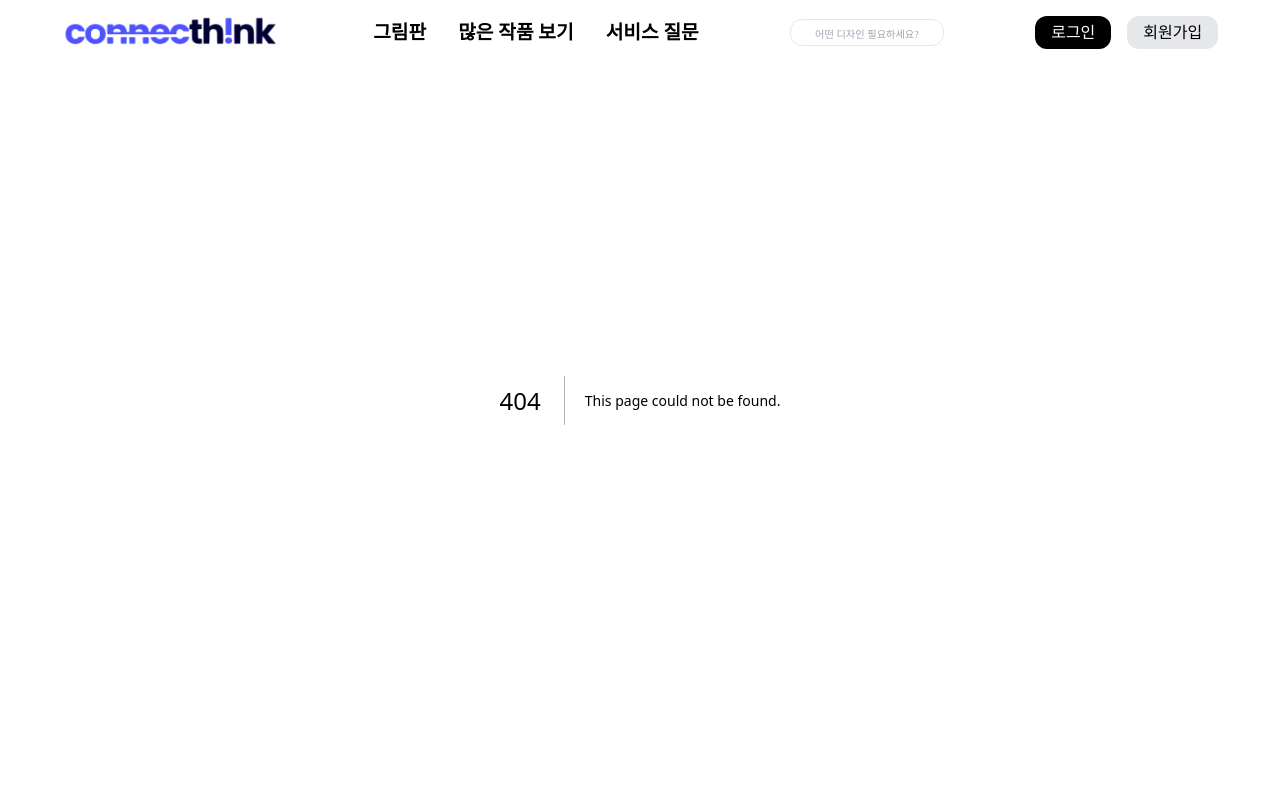
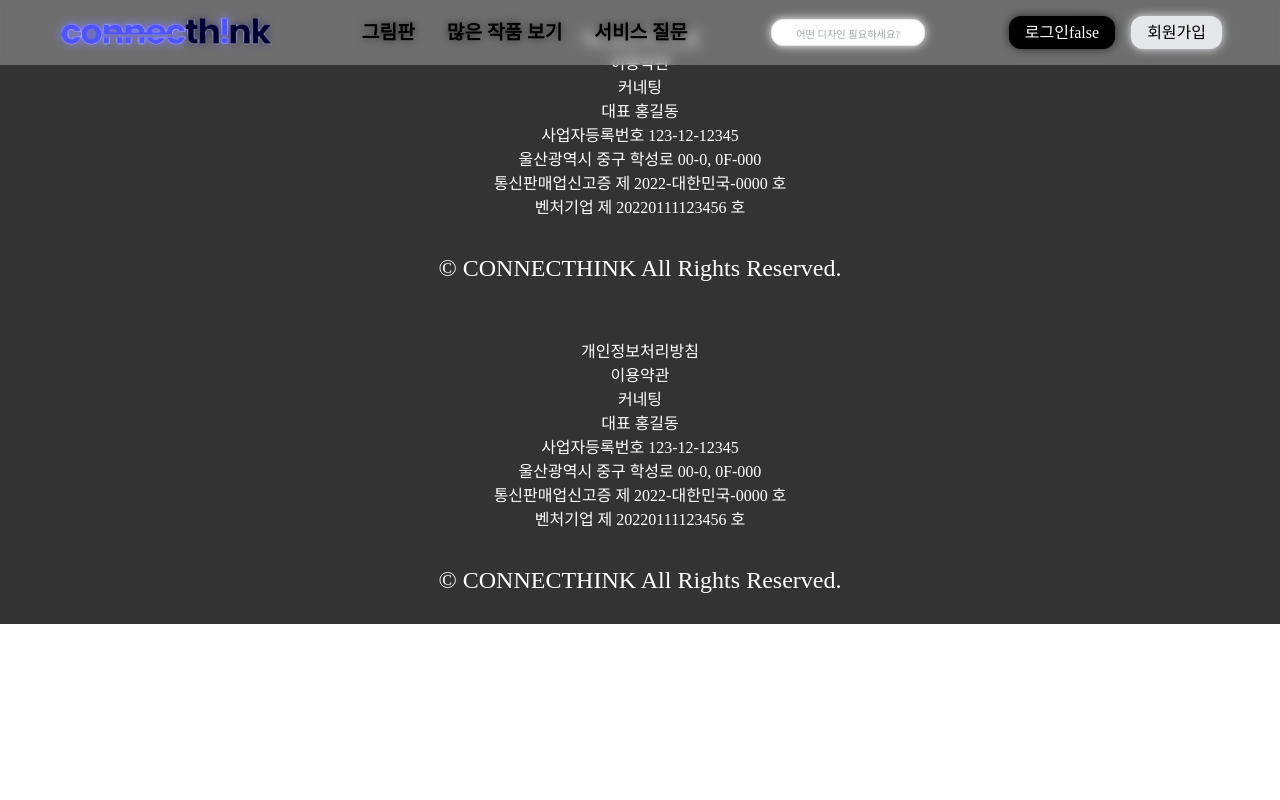
Before and after one commit to jeonghodong/next_dbroker, a Next.js app: page /Layout in a window 1280 px wide. Before the commit this address had no page. Shown: the top 800 px of the page. Built offline with nearby package versions, Linux system fonts and the light colour scheme.

Commit message:
layout처리

```diff
--- a/next.config.js
+++ b/next.config.js
@@ -1,7 +1,7 @@
 /** @type {import('next').NextConfig} */
 const nextConfig = {
   reactStrictMode: false,
-  basePath: "/next_dbroker",
+  // basePath: "/next_dbroker",
   images: {
     unoptimized: true,
   },
--- a/src/components/Header.jsx
+++ b/src/components/Header.jsx
@@ -1,8 +1,19 @@
 import Image from "next/image";
 import logo from "/public/images/logo.png";
 import Link from "next/link";
+import { useEffect, useState } from "react";
 
 export default function Header() {
+  const [login, setLogin] = useState(false);
+
+  useEffect(() => {
+    console.log(login);
+  }, [login]);
+
+  const handleLoginClick = () => {
+    setLogin((v) => !v);
+  };
+
   return (
     <div
       className={
@@ -29,7 +40,12 @@ export default function Header() {
         placeholder="어떤 디자인 필요하세요?"
       />
       <div>
-        <span className="px-[1rem] cursor-pointer py-[.5rem] rounded-xl text-white bg-black mr-[1rem]">로그인</span>
+        <span
+          onClick={handleLoginClick}
+          className="px-[1rem] cursor-pointer py-[.5rem] rounded-xl text-white bg-black mr-[1rem]"
+        >
+          로그인{String(login)}
+        </span>
         <span className="px-[1rem] cursor-pointer py-[.5rem] rounded-xl text-black bg-gray-200 ">회원가입</span>
       </div>
     </div>
--- /dev/null
+++ b/src/pages/Layout.js
@@ -0,0 +1,13 @@
+import Footer from "@/components/Footer";
+import Header from "@/components/Header";
+
+
+export default function Layout({ children }) {
+  return (
+    <div>
+      <Header />
+      {children}
+      <Footer />
+    </div>
+  );
+}
--- a/src/pages/_app.js
+++ b/src/pages/_app.js
@@ -2,6 +2,7 @@ import '@/styles/globals.css'
 import AOS from 'aos';
 import 'aos/dist/aos.css';
 import { useEffect } from 'react';
+import Layout from './Layout';
 
 export default function App({ Component, pageProps }) {
   useEffect(() => {
@@ -13,5 +14,8 @@ export default function App({ Component, pageProps }) {
       once: false
     });
   }, []);
-  return <Component {...pageProps} />
+  return (
+    <Layout>
+      <Component {...pageProps} />
+    </Layout>)
 }
--- a/src/pages/_document.js
+++ b/src/pages/_document.js
@@ -1,5 +1,3 @@
-import Footer from '@/components/Footer'
-import Header from '@/components/Header'
 import { Html, Head, Main, NextScript } from 'next/document'
 
 export default function Document() {
@@ -7,10 +5,8 @@ export default function Document() {
     <Html lang="en">
       <Head />
       <body>
-        <Header />
         <Main />
         <NextScript />
-        <Footer />
       </body>
     </Html>
   )
```
